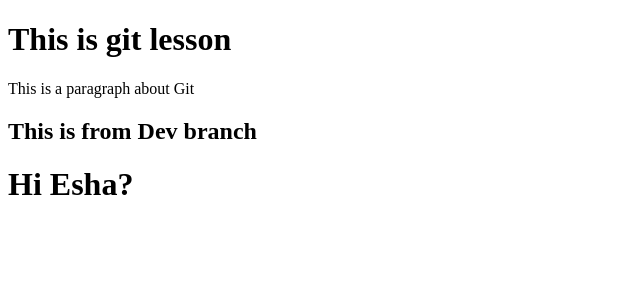
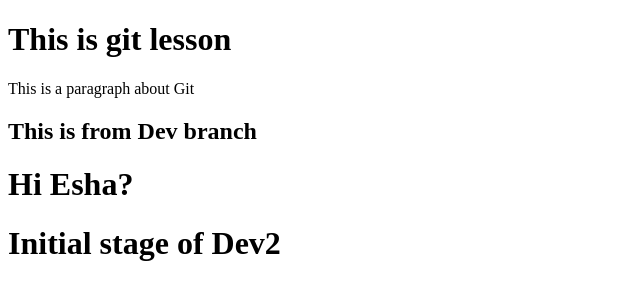
Before and after one commit to odhiambo-ed/rift-koders-pro-git-lesson, a plain HTML site: page index.html in a window 1280 px wide. Shown: the whole page, without its empty margins (0-640 px from the left). Drawn offline with Linux system fonts and the light colour scheme.

Commit message:
add dev heading

```diff
--- a/index.html
+++ b/index.html
@@ -10,5 +10,6 @@
     <p>This is a paragraph about Git</p>
     <h2>This is from Dev branch</h2>
     <h1>Hi Esha?</h1>
+    <h1>Initial stage of Dev2</h1>
 </body>
 </html>
```
